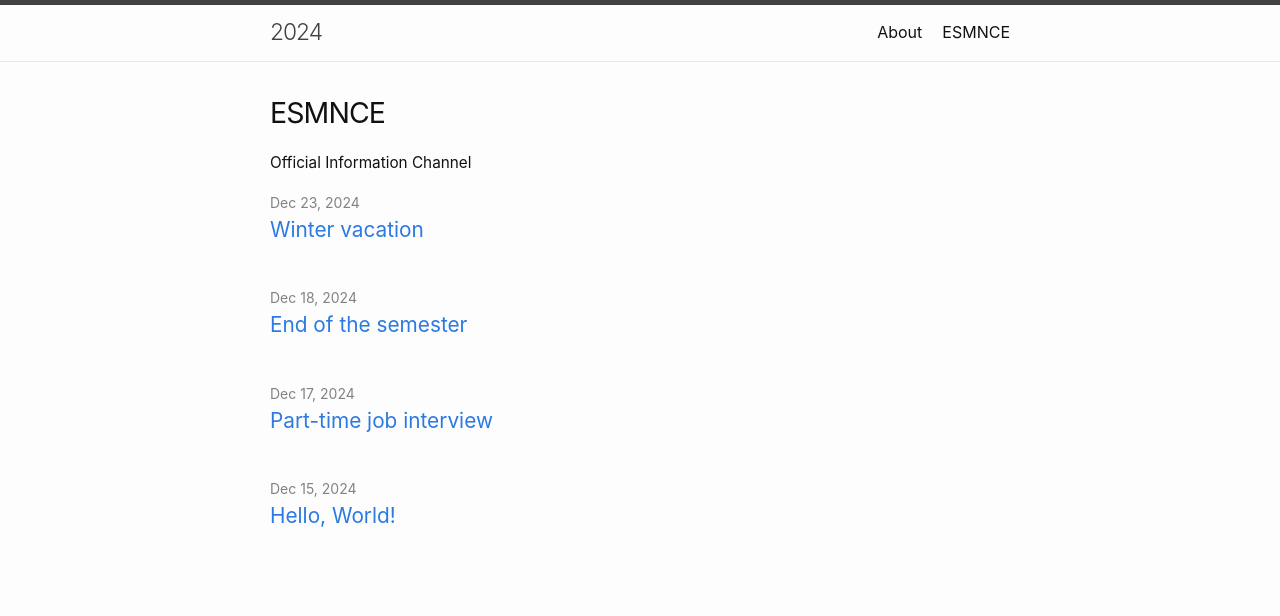
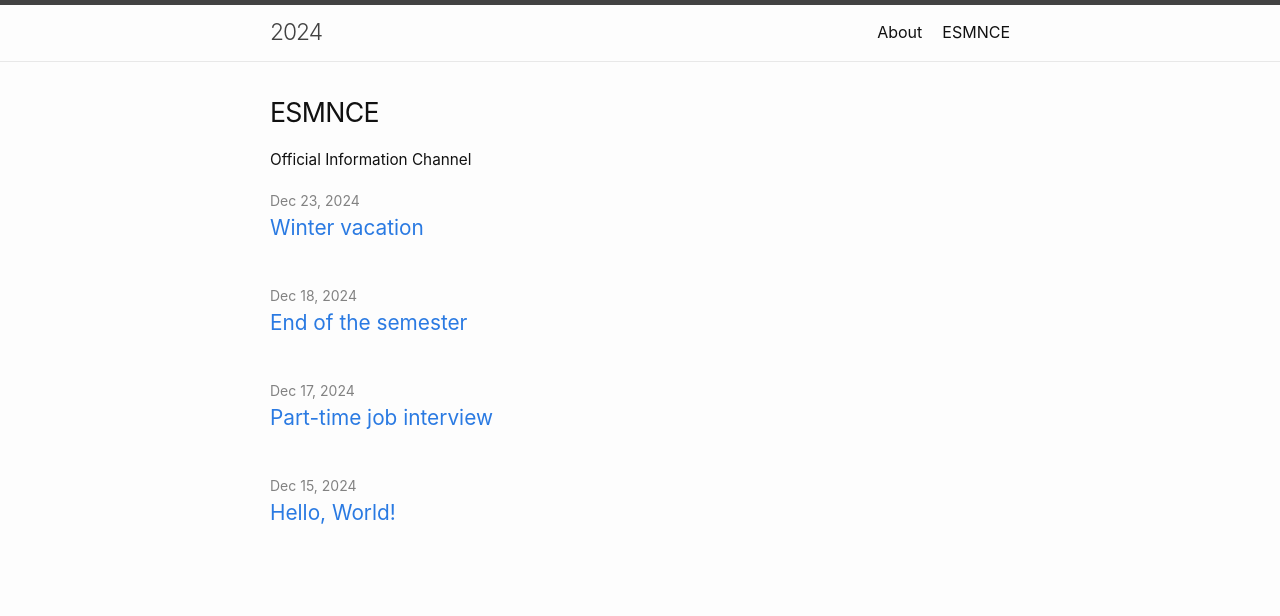
Before and after one commit to leseunivers/seung.min, a Jekyll site: the page built from index.md, in a window 1280 px wide. Shown: the top 616 px of the page. Built offline with Jekyll 4.4.1, drawn with Linux system fonts in a browser that asks for light colours; our own code applies the rules of GitHub Pages for plain Markdown files.

Commit message:
Update _layout.scss

```diff
--- a/_sass/minima/_layout.scss
+++ b/_sass/minima/_layout.scss
@@ -206,8 +206,8 @@
 }
 
 .page-heading {
-  @include relative-font-size(1.78);
-  letter-spacing: -0.9px;
+  @include relative-font-size(1.67);
+  letter-spacing: -0.7px;
 }
 
 .post-list-heading {
```
